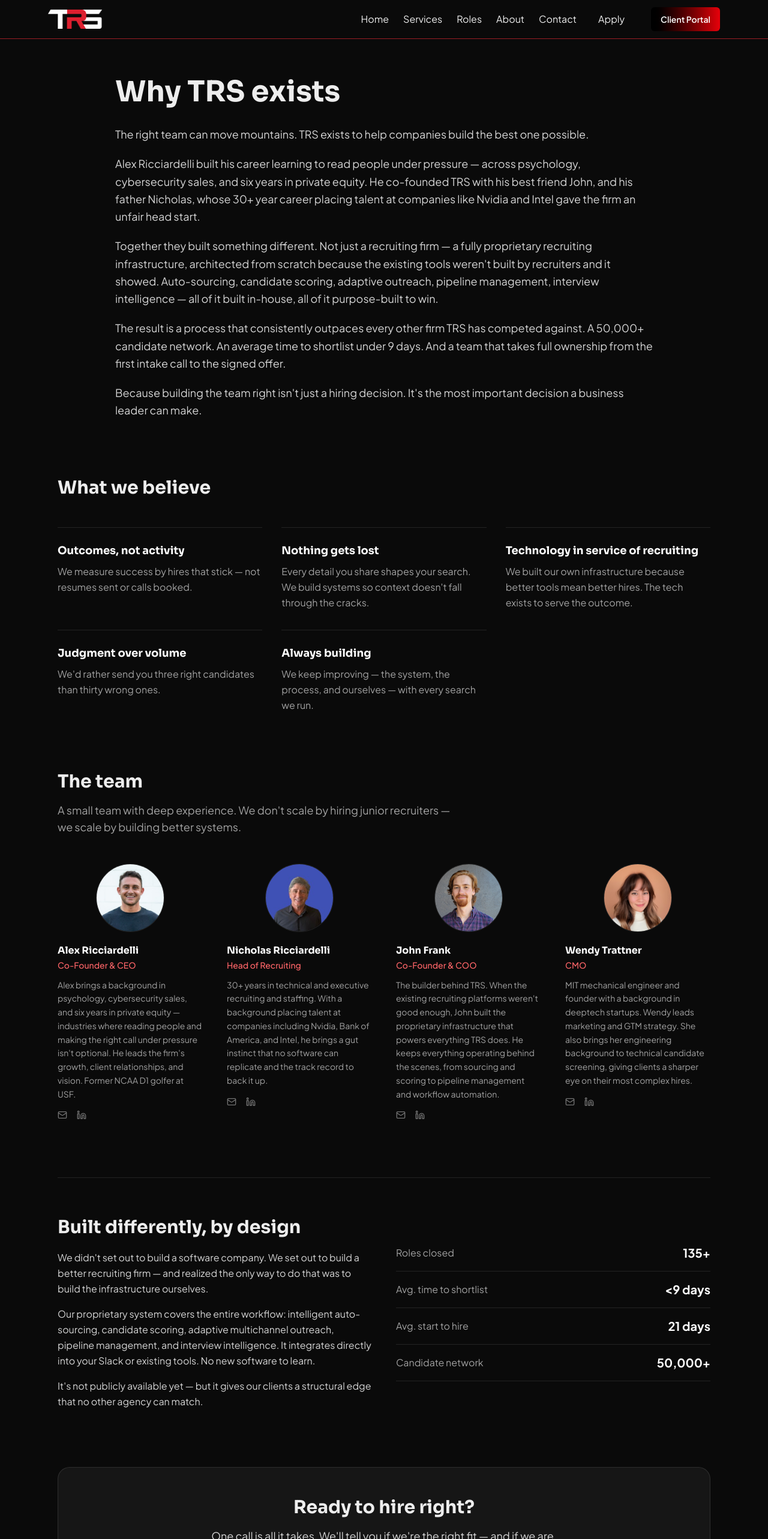
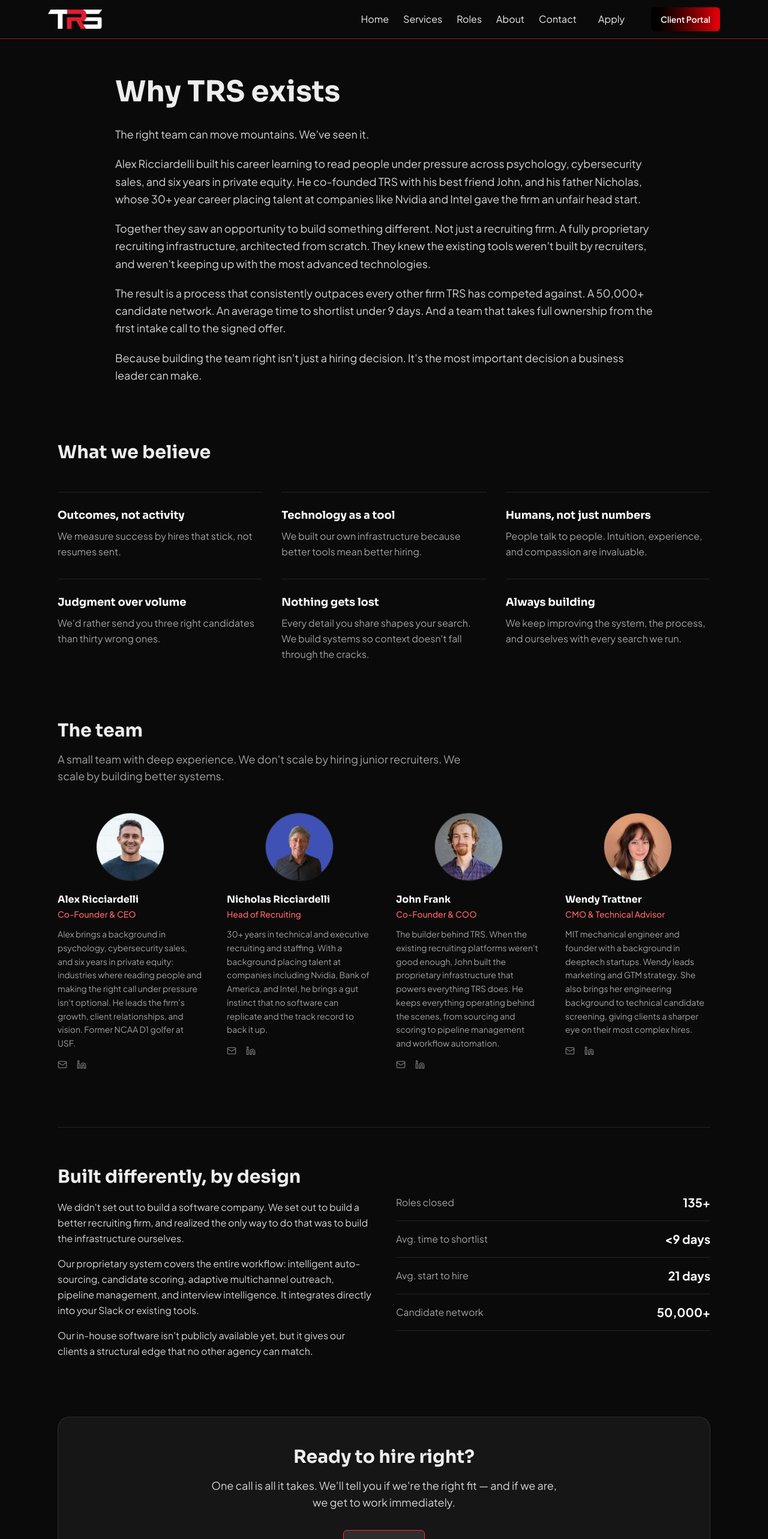
Before and after one commit to trsjohn/trs-website-wendy, a Next.js app: page /about in a window 1280 px wide. Shown: the top 2566 px of the page at 60% size. Built offline with nearby package versions, Linux system fonts and the light colour scheme.

Commit message:
update copy to be less AI

```diff
--- a/src/app/about/page.tsx
+++ b/src/app/about/page.tsx
@@ -11,7 +11,7 @@ export default function AboutPage() {
       image: "/team/alex-ricciardelli.jpeg",
       email: "alex@trsolutions.io",
       linkedin: "https://www.linkedin.com/in/alexricciardelli/",
-      bio: "Alex brings a background in psychology, cybersecurity sales, and six years in private equity — industries where reading people and making the right call under pressure isn't optional. He leads the firm's growth, client relationships, and vision. Former NCAA D1 golfer at USF."
+      bio: "Alex brings a background in psychology, cybersecurity sales, and six years in private equity: industries where reading people and making the right call under pressure isn't optional. He leads the firm's growth, client relationships, and vision. Former NCAA D1 golfer at USF."
     },
     {
       name: "Nicholas Ricciardelli",
@@ -31,7 +31,7 @@ export default function AboutPage() {
     },
     {
       name: "Wendy Trattner",
-      role: "CMO",
+      role: "CMO & Technical Advisor",
       image: "/team/wendy-trattner.jpg",
       email: "wendy@trsolutions.io",
       linkedin: "https://www.linkedin.com/in/wtratt/",
@@ -42,23 +42,27 @@ export default function AboutPage() {
   const values = [
     {
       title: "Outcomes, not activity",
-      description: "We measure success by hires that stick — not resumes sent or calls booked."
+      description: "We measure success by hires that stick, not resumes sent."
+    },
+    {
+      title: "Technology as a tool",
+      description: "We built our own infrastructure because better tools mean better hiring."
+    },
+    {
+      title: "Humans, not just numbers",
+      description: "People talk to people. Intuition, experience, and compassion are invaluable."
+    },
+    {
+      title: "Judgment over volume",
+      description: "We'd rather send you three right candidates than thirty wrong ones."
     },
     {
       title: "Nothing gets lost",
       description: "Every detail you share shapes your search. We build systems so context doesn't fall through the cracks."
     },
     {
-      title: "Technology in service of recruiting",
-      description: "We built our own infrastructure because better tools mean better hires. The tech exists to serve the outcome."
-    },
-    {
-      title: "Judgment over volume",
-      description: "We'd rather send you three right candidates than thirty wrong ones."
-    },
-    {
       title: "Always building",
-      description: "We keep improving — the system, the process, and ourselves — with every search we run."
+      description: "We keep improving the system, the process, and ourselves with every search we run."
     }
   ];
 
@@ -69,9 +73,9 @@ export default function AboutPage() {
       <section className="max-w-4xl mx-auto">
         <h1 className="text-4xl lg:text-5xl font-bold mb-8">Why TRS exists</h1>
         <div className="space-y-5 text-lg text-neutral-300 leading-relaxed">
-          <p>The right team can move mountains. TRS exists to help companies build the best one possible.</p>
-          <p>Alex Ricciardelli built his career learning to read people under pressure — across psychology, cybersecurity sales, and six years in private equity. He co-founded TRS with his best friend John, and his father Nicholas, whose 30+ year career placing talent at companies like Nvidia and Intel gave the firm an unfair head start.</p>
-          <p>Together they built something different. Not just a recruiting firm — a fully proprietary recruiting infrastructure, architected from scratch because the existing tools weren&apos;t built by recruiters and it showed. Auto-sourcing, candidate scoring, adaptive outreach, pipeline management, interview intelligence — all of it built in-house, all of it purpose-built to win.</p>
+          <p>The right team can move mountains. We've seen it.</p>
+          <p>Alex Ricciardelli built his career learning to read people under pressure across psychology, cybersecurity sales, and six years in private equity. He co-founded TRS with his best friend John, and his father Nicholas, whose 30+ year career placing talent at companies like Nvidia and Intel gave the firm an unfair head start.</p>
+          <p>Together they saw an opportunity to build something different. Not just a recruiting firm. A fully proprietary recruiting infrastructure, architected from scratch. They knew the existing tools weren&apos;t built by recruiters, and weren&apos;t keeping up with the most advanced technologies.</p>
           <p>The result is a process that consistently outpaces every other firm TRS has competed against. A 50,000+ candidate network. An average time to shortlist under 9 days. And a team that takes full ownership from the first intake call to the signed offer.</p>
           <p>Because building the team right isn&apos;t just a hiring decision. It&apos;s the most important decision a business leader can make.</p>
         </div>
@@ -94,7 +98,7 @@ export default function AboutPage() {
       <section>
         <h2 className="text-3xl font-bold mb-4">The team</h2>
         <p className="text-neutral-400 text-lg mb-12 max-w-2xl">
-          A small team with deep experience. We don&apos;t scale by hiring junior recruiters — we scale by building better systems.
+          A small team with deep experience. We don&apos;t scale by hiring junior recruiters. We scale by building better systems.
         </p>
         <div className="grid sm:grid-cols-2 lg:grid-cols-4 gap-10">
           {team.map((member, index) => (
@@ -143,13 +147,13 @@ export default function AboutPage() {
           <h2 className="text-3xl font-bold mb-5">Built differently, by design</h2>
           <div className="space-y-4 text-neutral-300 leading-relaxed">
             <p>
-              We didn&apos;t set out to build a software company. We set out to build a better recruiting firm — and realized the only way to do that was to build the infrastructure ourselves.
+              We didn&apos;t set out to build a software company. We set out to build a better recruiting firm, and realized the only way to do that was to build the infrastructure ourselves.
             </p>
             <p>
-              Our proprietary system covers the entire workflow: intelligent auto-sourcing, candidate scoring, adaptive multichannel outreach, pipeline management, and interview intelligence. It integrates directly into your Slack or existing tools. No new software to learn.
+              Our proprietary system covers the entire workflow: intelligent auto-sourcing, candidate scoring, adaptive multichannel outreach, pipeline management, and interview intelligence. It integrates directly into your Slack or existing tools.
             </p>
             <p>
-              It&apos;s not publicly available yet — but it gives our clients a structural edge that no other agency can match.
+              Our in-house software isn&apos;t publicly available yet, but it gives our clients a structural edge that no other agency can match.
             </p>
           </div>
         </div>
```
Also changed, not shown: src/app/page.tsx (+24 -23 lines).
